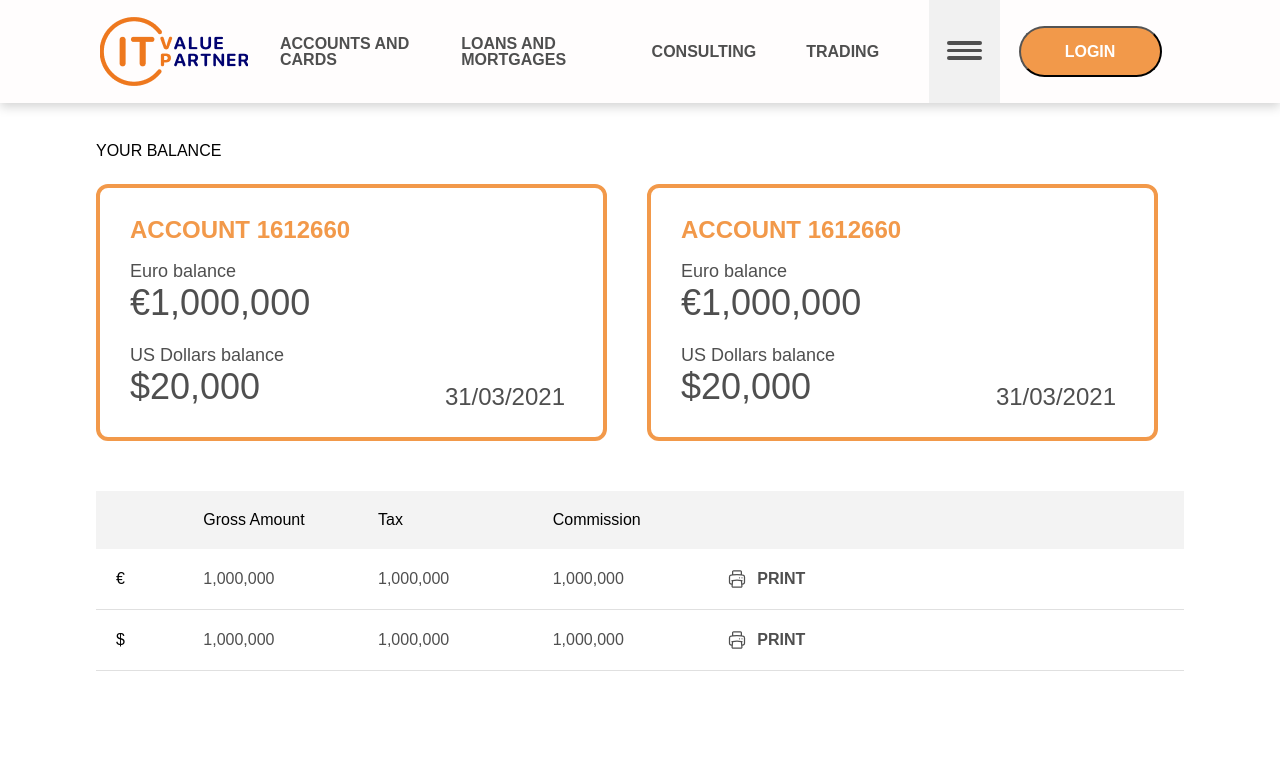
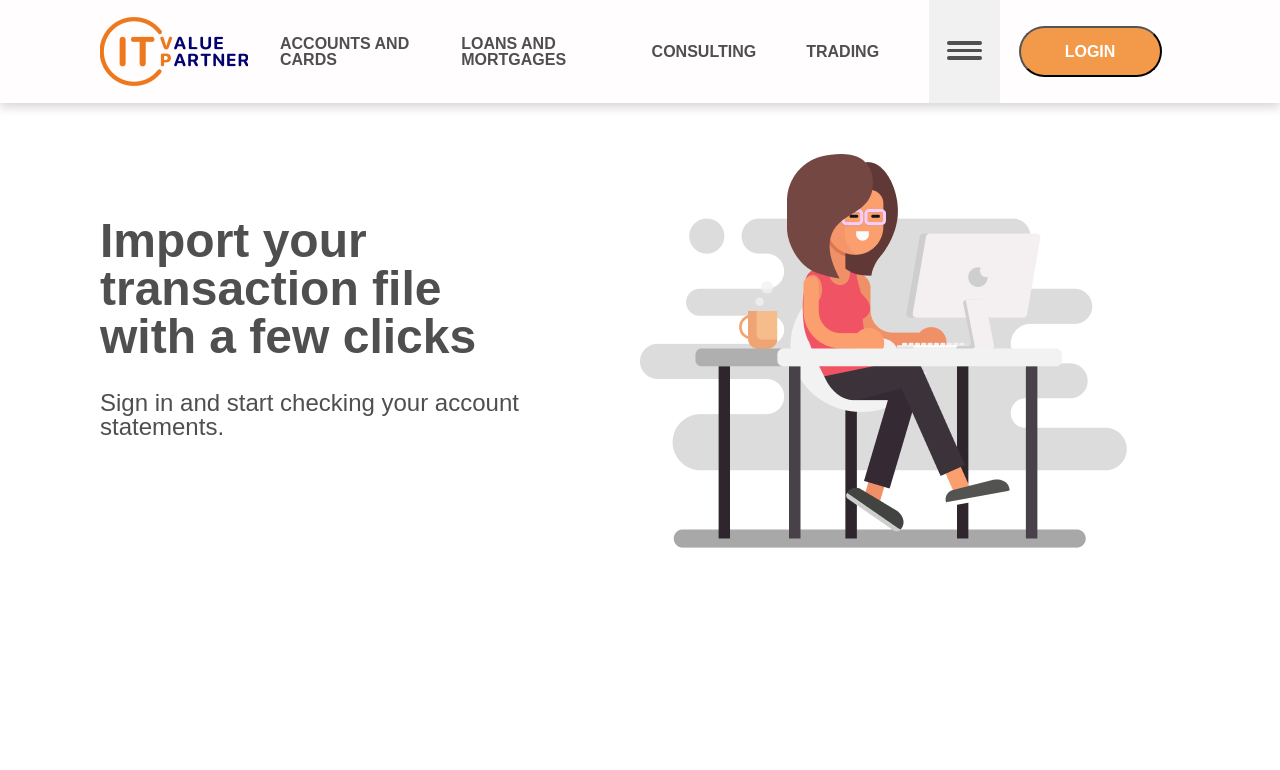
Before and after one commit to coccigabry/ITVP_accountStatementTest, a React (Vite) app in the folder client/: page /balance in a window 1280 px wide. Shown: the top 770 px of the page. Built offline with nearby package versions, Linux system fonts and the light colour scheme.

Commit message:
created context and added functionality to client

```diff
--- a/client/src/App.jsx
+++ b/client/src/App.jsx
@@ -1,16 +1,19 @@
-import { BrowserRouter, Routes, Route, Navigate } from 'react-router-dom'
+import { BrowserRouter, Routes, Route } from 'react-router-dom'
 import Layout from './components/Layout'
 import Home from './pages/Home'
 import Balance from './pages/Balance'
+import { useContext } from 'react'
+import { AuthContext } from './context/context'
 
 function App() {
+  const { userLogged, fileImported } = useContext(AuthContext)
 
   return (
     <BrowserRouter>
       <Routes>
         <Route element={<Layout />}>
           <Route exact path='/' element={<Home />} />
-          <Route exact path='/balance' element={<Balance />} />
+          <Route exact path='/balance' element={userLogged && fileImported ? <Balance /> : <Home />} />
         </Route>
       </Routes>
     </BrowserRouter>
--- a/client/src/components/Header.jsx
+++ b/client/src/components/Header.jsx
@@ -1,19 +1,19 @@
-import { useState } from 'react'
+import { useContext } from 'react'
 import { Link } from 'react-router-dom'
 import Logo from '../assets/Logo_senza payoff 1.png'
+import { AuthContext } from '../context/context'
+
 
 const Header = () => {
-  const [user, setUser] = useState(false)
+  const { userLogged, login } = useContext(AuthContext)
 
   return (
     <div className='headerContainer'>
-
       <div className='headerLogo'>
         <Link to='/'>
           <img src={Logo} alt='it value partner logo' />
         </Link>
       </div>
-
       <div className='headerLinks'>
         <Link className='headerLink' to='/'>
           <h3>ACCOUNTS AND CARDS</h3>
@@ -33,18 +33,16 @@ const Header = () => {
           <p className='headerBurgerRect' style={{ top: '56.48px' }} />
         </div>
       </div>
-
       <div className='headerLoginContainer'>
         {
-          user
+          userLogged
             ? <div className='headerUserLogged'>
               <span className='headerUserName'>WELCOME, JO</span>
               <div className='headerUserImg'></div>
             </div>
-            : <button className='headerLoginBtn' onClick={() => setUser(true)}>LOGIN</button>
+            : <button className='headerLoginBtn' onClick={login}>LOGIN</button>
         }
       </div>
-
     </div>
   )
 
--- /dev/null
+++ b/client/src/context/context.jsx
@@ -0,0 +1,19 @@
+import { createContext, useState } from "react";
+
+
+const AuthContext = createContext()
+
+const AuthProvider = ({ children }) => {
+    const [userLogged, setUserLogged] = useState(false)
+    const [fileImported, setFileImported] = useState(false)
+
+    const login = () => setUserLogged(!userLogged)
+
+    return (
+        <AuthContext.Provider value={{ userLogged, login, fileImported }}>
+            {children}
+        </AuthContext.Provider>
+    )
+}
+
+export { AuthContext, AuthProvider }
--- a/client/src/main.jsx
+++ b/client/src/main.jsx
@@ -1,5 +1,10 @@
 import React from 'react'
 import ReactDOM from 'react-dom/client'
 import App from './App'
+import { AuthProvider } from './context/context'
 
-ReactDOM.createRoot(document.getElementById('root')).render(<App />)
+ReactDOM.createRoot(document.getElementById('root')).render(
+    <AuthProvider>
+        <App />
+    </AuthProvider>
+)
--- a/client/src/pages/Home.jsx
+++ b/client/src/pages/Home.jsx
@@ -1,32 +1,45 @@
+import { useContext } from 'react'
 import HomeImg from '../assets/Illustration.png'
+import { AuthContext } from '../context/context'
 
 const Home = () => {
+  const { userLogged } = useContext(AuthContext)
+
   return (
     <div className='homeContainer'>
-
       <div className="leftContainer">
         <div className="leftWrapper">
           <div className="leftText">
             <h1 className="leftTextTitle">
               Import your transaction file with a few clicks
             </h1>
+            {
+              userLogged
+                ? (
+                  <>
                     <p className="leftTextDesc">
                       Upload is made easy for you.
                     </p>
-          </div>
                     <button className="leftImportBtn">
                       <svg xmlns="http://www.w3.org/2000/svg" fill="none" viewBox="0 0 24 24" strokeWidth={2.5} stroke="currentColor" className="uploadIcon">
                         <path strokeLinecap="round" strokeLinejoin="round" d="M3 16.5v2.25A2.25 2.25 0 005.25 21h13.5A2.25 2.25 0 0021 18.75V16.5m-13.5-9L12 3m0 0l4.5 4.5M12 3v13.5" />
                       </svg>
                       <span>IMPORT</span>
                     </button>
+                  </>
+                )
+                : (
+                  <p className="leftTextDesc">
+                    Sign in and start checking your account statements.
+                  </p>
+                )
+            }
           </div>
         </div>
-
+      </div>
       <div className="rightContainer">
         <img src={HomeImg} alt='girl on pc illustration' />
       </div>
-
     </div>
   )
 }
```
Lines whose indentation alone changed are shown as unchanged.
